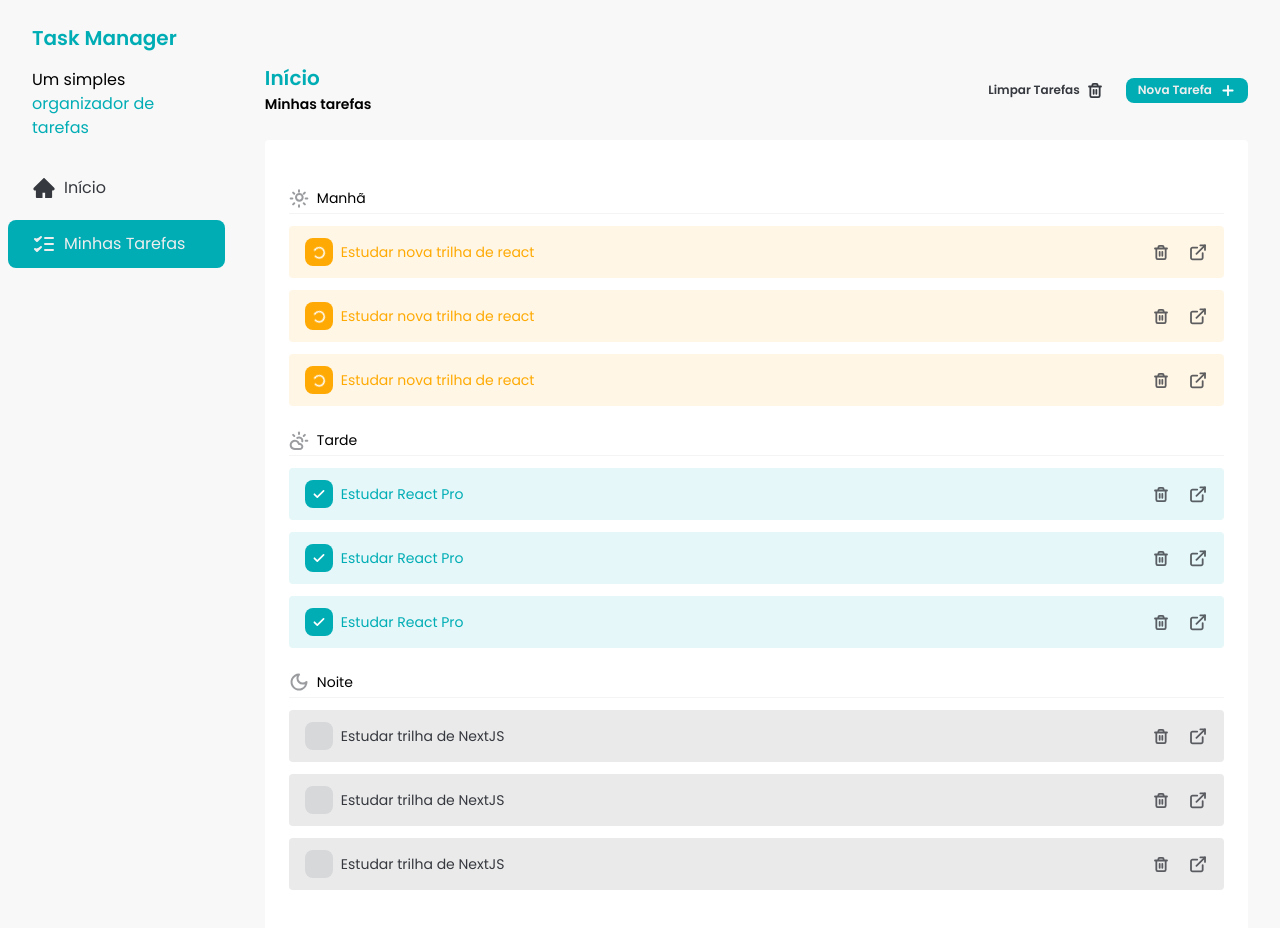
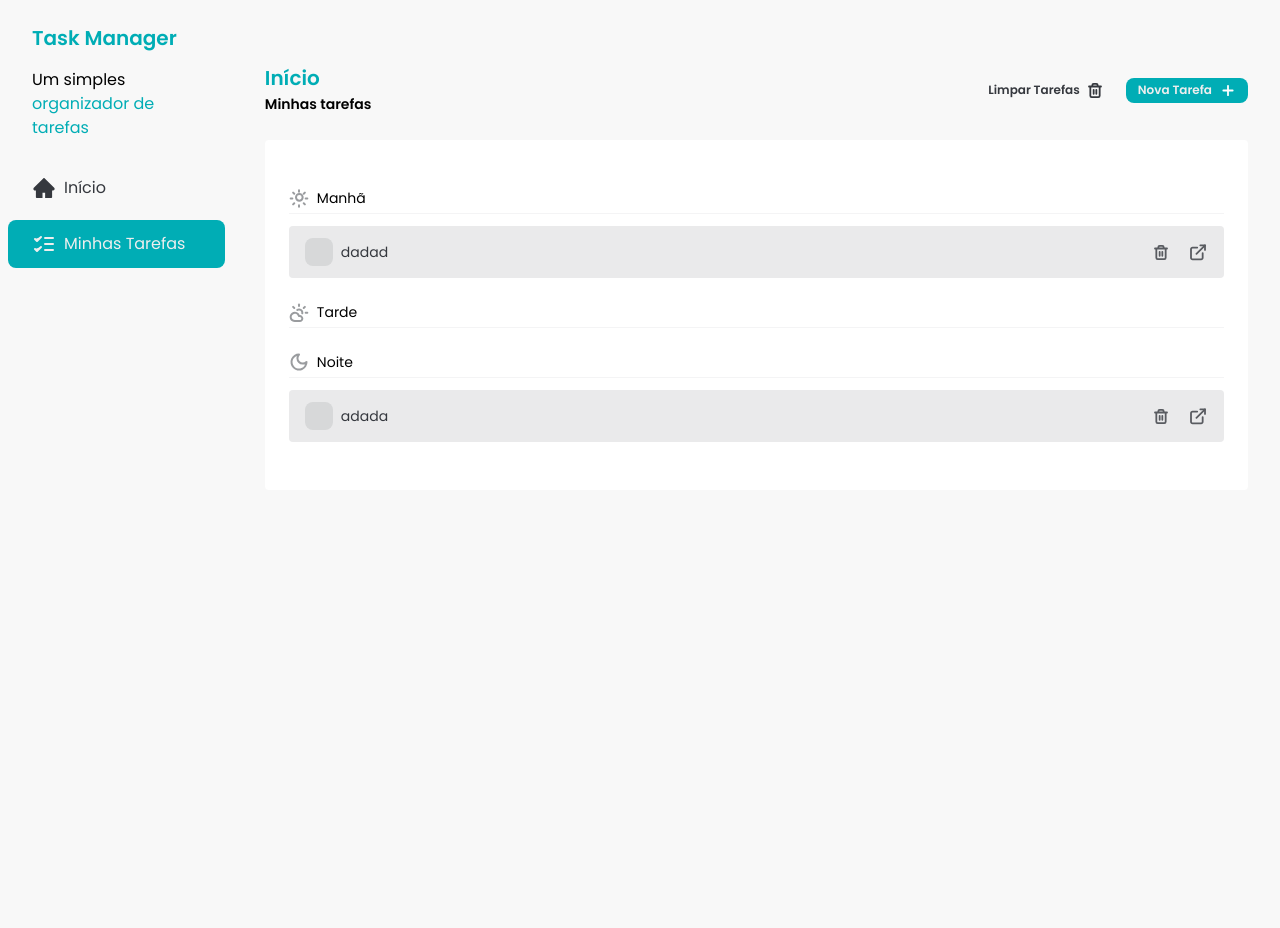
Before and after one commit to Carecsnay/FSC-Task-Manager, a React (Vite) app: page / in a window 1280 px wide. Shown: the top 928 px of the page. After the commit the page ends 800 px from the top, so only its background shows below. Built offline with nearby package versions, Linux system fonts and the light colour scheme; data requests are answered from the project's data file.

Commit message:
feat: ensure task is deleted from db

```diff
--- a/src/components/Tasks.jsx
+++ b/src/components/Tasks.jsx
@@ -53,12 +53,6 @@ const Tasks = () => {
     setTasks(newTasks);
   };
 
-  const handleTaskDeleteClick = (taskId) => {
-    const newTasks = tasks.filter((task) => task.id !== taskId);
-    setTasks(newTasks);
-    toast.success('A tarefa foi removida com sucesso!');
-  };
-
   const handleAddTaskSubmit = async (task) => {
     const response = await fetch('http://localhost:8000/tasks', {
       method: 'POST',
@@ -75,7 +69,28 @@ const Tasks = () => {
     toast.success('Tarefa adicionada com sucesso!');
   };
 
-  const handleCleanTasks = () => {
+  const handleTaskDeleteClick = async (taskId) => {
+    const response = await fetch(`http://localhost:8000/tasks/${taskId}`, {
+      method: 'DELETE',
+    });
+    if (!response.ok) {
+      return toast.error('Erro ao deletar tarefa, tente novamente!');
+    }
+
+    const newTasks = tasks.filter((task) => task.id !== taskId);
+    setTasks(newTasks);
+    toast.success('A tarefa foi removida com sucesso!');
+  };
+
+  const handleCleanTasks = async () => {
+    await Promise.all(
+      tasks.map((task) =>
+        fetch(`http://localhost:8000/tasks/${task.id}`, {
+          method: 'DELETE',
+        })
+      )
+    );
+
     setTasks([]);
   };
 
--- a/src/db.json
+++ b/src/db.json
@@ -1,67 +1,19 @@
 {
   "tasks": [
     {
-      "id": 1,
-      "title": "Estudar nova trilha de react",
-      "description": "Estudar",
+      "id": "kQqvNsYlXfc",
+      "title": "dadad",
+      "description": "adad",
       "time": "morning",
-      "status": "in_progress"
-    },
-    {
-      "id": 2,
-      "title": "Estudar nova trilha de react",
-      "description": "Estudar",
-      "time": "morning",
-      "status": "in_progress"
-    },
-    {
-      "id": 4,
-      "title": "Estudar nova trilha de react",
-      "description": "Estudar",
-      "time": "morning",
-      "status": "in_progress"
-    },
-    {
-      "id": 5,
-      "title": "Estudar React Pro",
-      "description": "Finalizar a trilha de react pro!",
-      "time": "afternoon",
-      "status": "done"
-    },
-    {
-      "id": 6,
-      "title": "Estudar React Pro",
-      "description": "Finalizar a trilha de react pro!",
-      "time": "afternoon",
-      "status": "done"
-    },
-    {
-      "id": 7,
-      "title": "Estudar React Pro",
-      "description": "Finalizar a trilha de react pro!",
-      "time": "afternoon",
-      "status": "done"
-    },
-    {
-      "id": 8,
-      "title": "Estudar trilha de NextJS",
-      "description": "Iniciar e finalizar trilha após a nova trilha de react",
-      "time": "evening",
       "status": "not_started"
     },
     {
-      "id": 9,
-      "title": "Estudar trilha de NextJS",
-      "description": "Iniciar e finalizar trilha após a nova trilha de react",
-      "time": "evening",
-      "status": "not_started"
-    },
-    {
-      "id": 10,
-      "title": "Estudar trilha de NextJS",
-      "description": "Iniciar e finalizar trilha após a nova trilha de react",
+      "id": "MFFF3wyllSg",
+      "title": "adada",
+      "description": "dasdad",
       "time": "evening",
       "status": "not_started"
     }
-  ]
+  ],
+  "$schema": "./node_modules/json-server/schema.json"
 }
```
